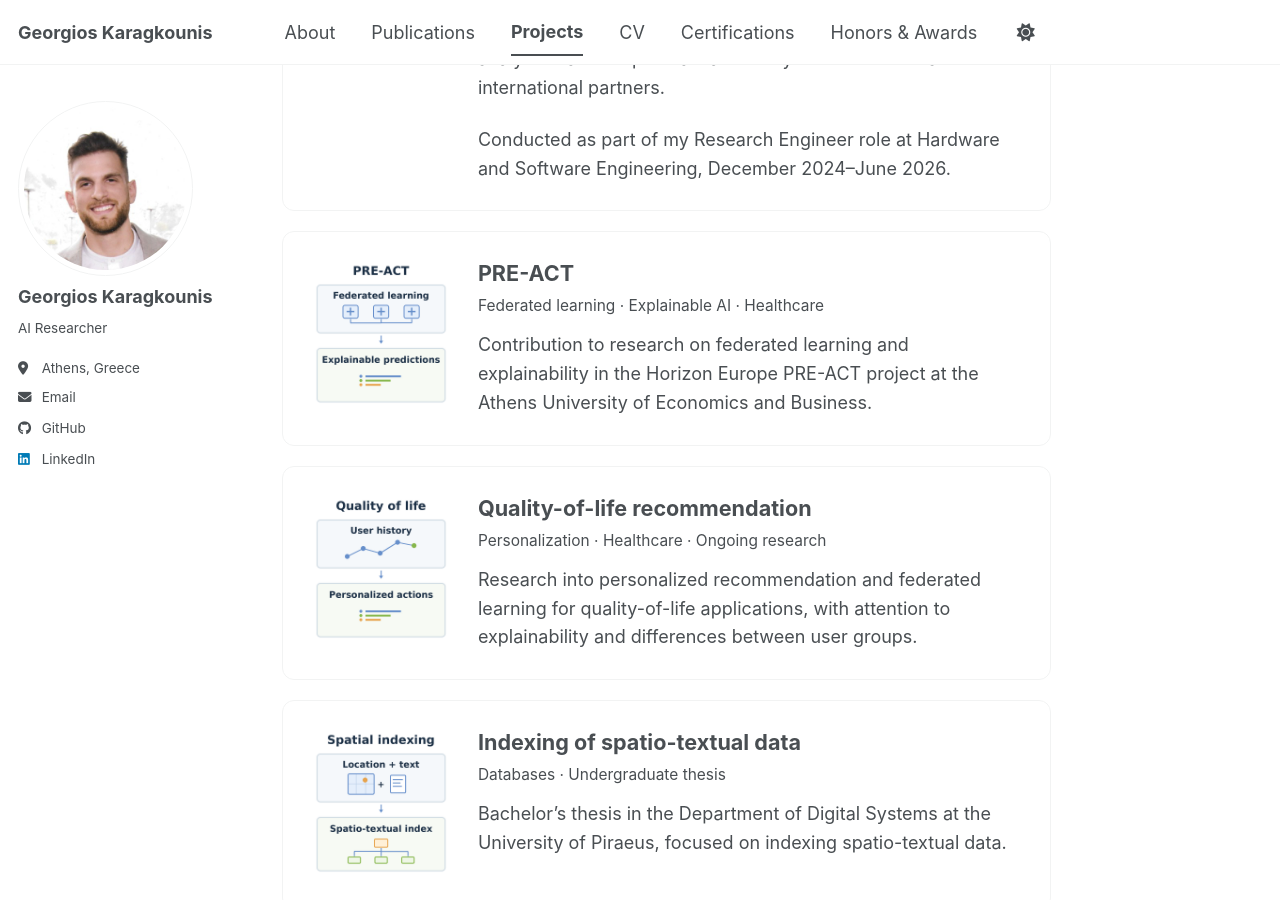
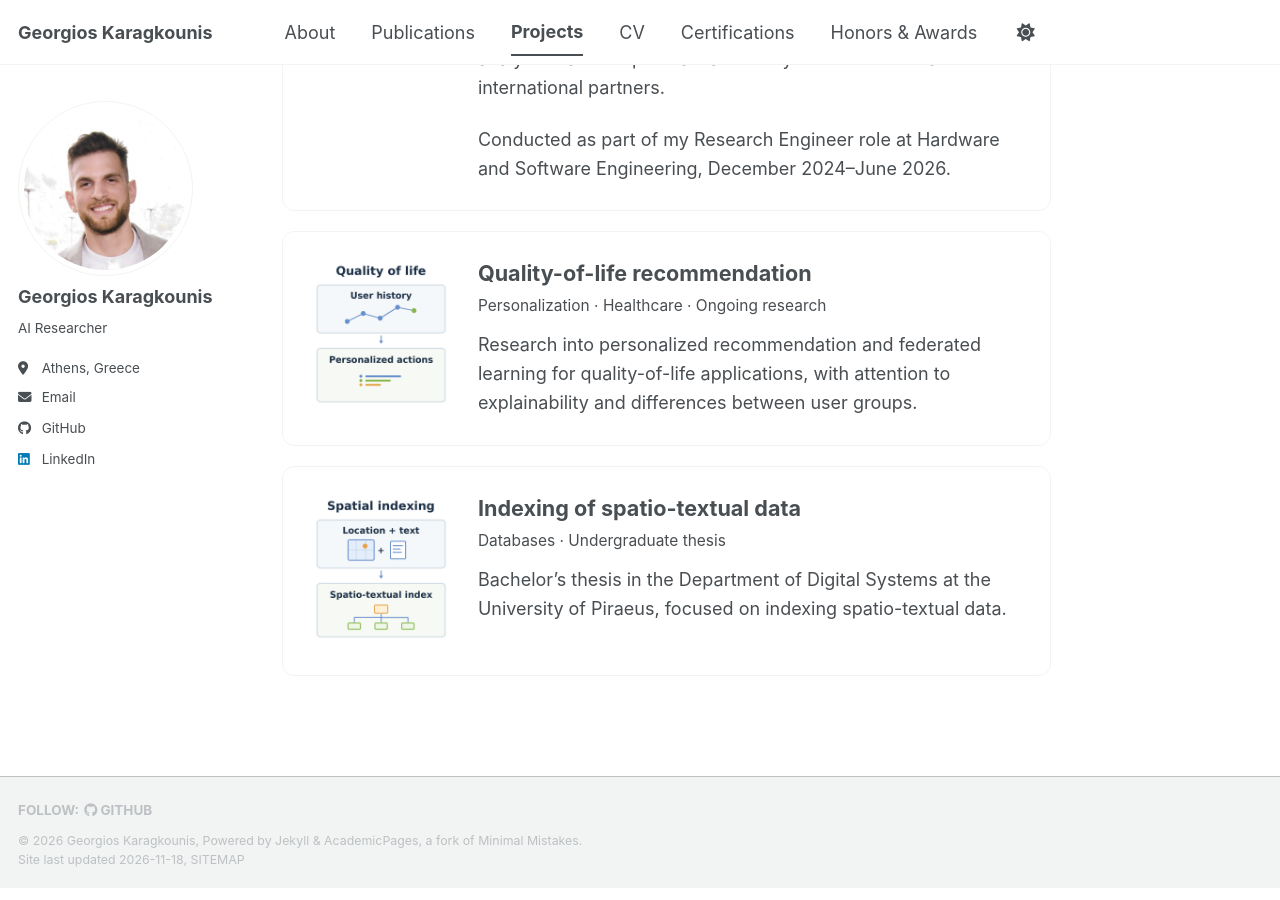
Before and after one commit to georgekaragounis/gkaragounis.github.io, a Jekyll site: the page built from _pages/projects.md, in a window 1280 px wide and 900 px high, scrolled down 605 px. Built offline with Jekyll 4.4.1, drawn with Linux system fonts in a browser that asks for light colours; a script bundle is joined from its source files by our own code; a style sheet for code colours, icons or effects is not loaded.

Commit message:
Feature ongoing quality-of-life research and keep PRE-ACT in the CV

```diff
--- a/_pages/projects.md
+++ b/_pages/projects.md
@@ -36,19 +36,6 @@ Conducted as part of my Research Engineer role at Hardware and Software Engineer
 </section>
 
 <section class="profile-card project-entry">
-<img class="project-visual" src="{{ '/images/projects/radiotherapy.webp' | relative_url }}?v=diagram" alt="Federated learning and explainable predictions in healthcare." loading="lazy">
-<div markdown="1">
-
-## PRE-ACT
-
-Federated learning · Explainable AI · Healthcare
-{: .profile-meta}
-
-Contribution to research on federated learning and explainability in the Horizon Europe PRE-ACT project at the Athens University of Economics and Business.
-</div>
-</section>
-
-<section class="profile-card project-entry">
 <img class="project-visual" src="{{ '/images/projects/quality-of-life.webp' | relative_url }}?v=diagram" alt="User histories inform personalized action recommendations." loading="lazy">
 <div markdown="1">
 
```
Also changed, not shown: _pages/about.md (+1 -1 lines), _publications/2027-02-15-acpfedrec.md (+1 -1 lines).
